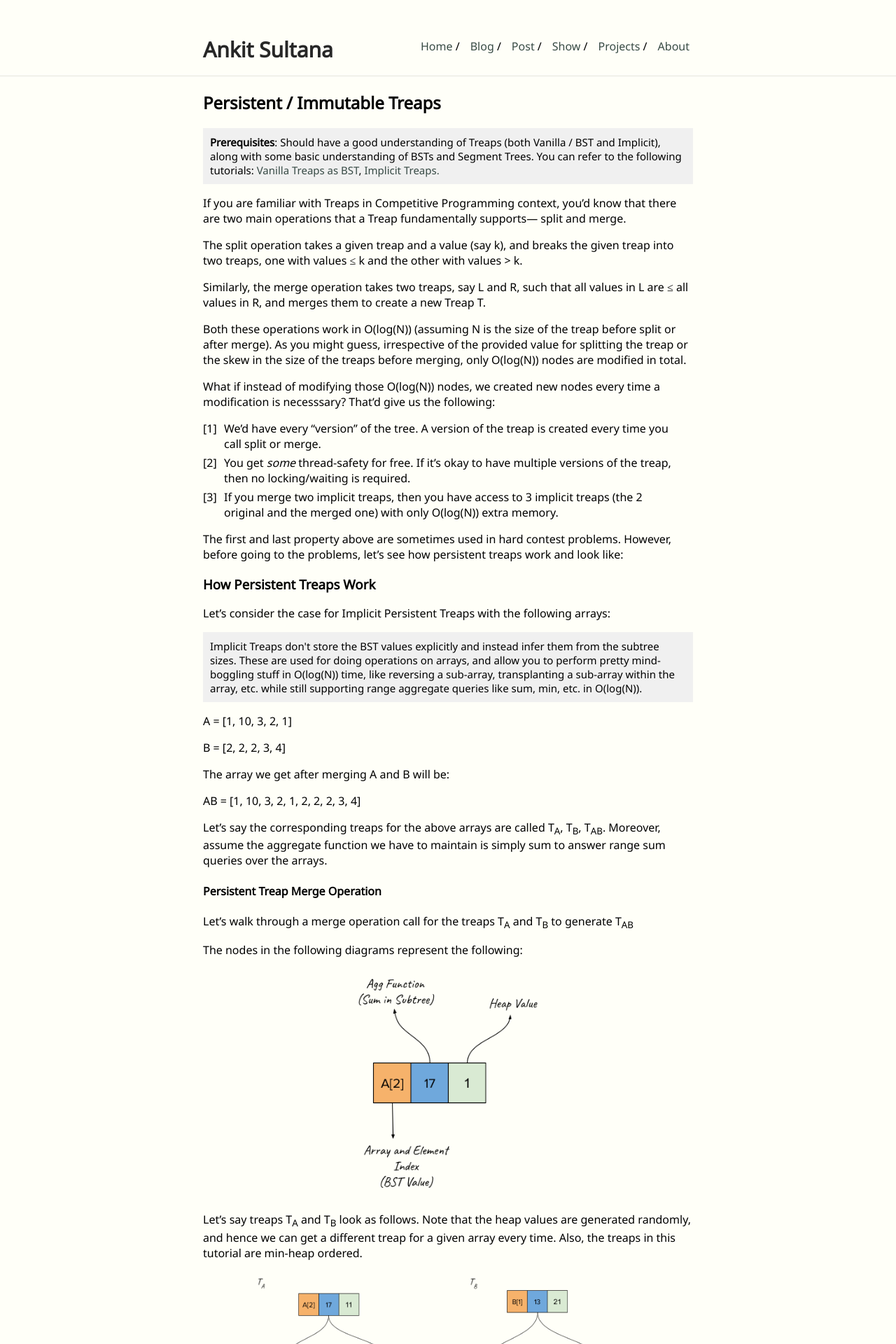
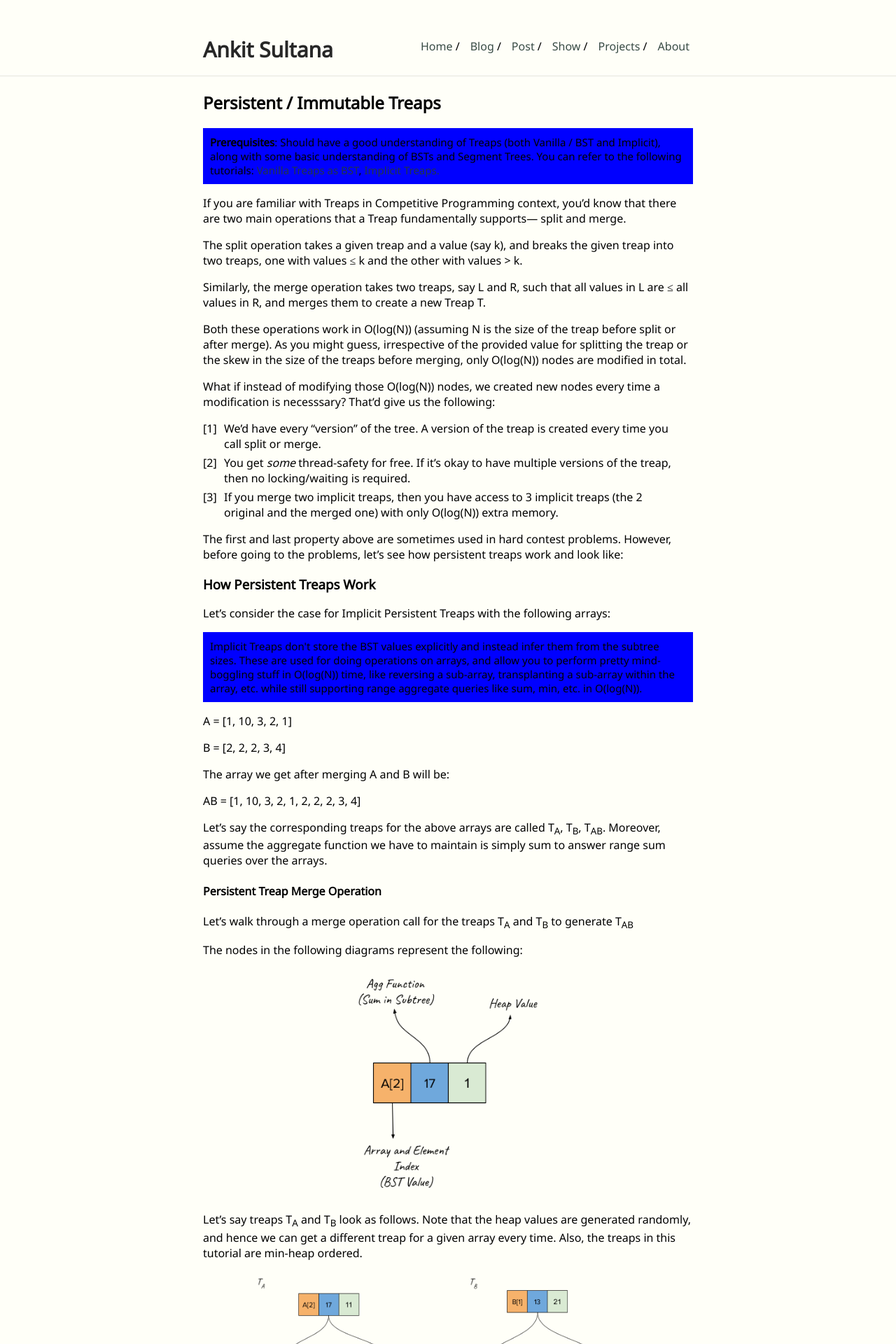
Before and after one commit to YiPianYe/ankitsultana, a Jekyll site: the page built from _posts/blog/2021-03-29-persistent-treaps.markdown, in a window 1280 px wide. Shown: the top 1920 px of the page at 70% size. Built offline with Jekyll 4.4.1, drawn with Linux system fonts in a browser that asks for light colours.

Commit message:
Update typography.scss

```diff
--- a/_sass/typography.scss
+++ b/_sass/typography.scss
@@ -5,7 +5,8 @@
         font-weight: lighter;
     }
     .callout {
-        background: #f0f0f0;
+        /*background: #f0f0f0;*/
+        background: #0000ff;
         padding: 10px;
         font-size: 15px;
     }
```
